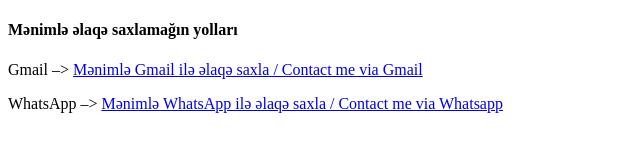
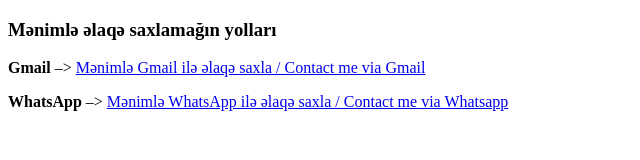
Before and after one commit to fatehmmammadzadeh-arch/Menimle-Elaqe-ucun-sayt, a plain HTML site: page index.html in a window 1280 px wide. Shown: the whole page, without its empty margins (0-640 px from the left). Drawn offline with Linux system fonts and the light colour scheme.

Commit message:
Update index.html

```diff
--- a/index.html
+++ b/index.html
@@ -5,16 +5,16 @@
   <title>Mənimlə əlaqə saxlamağın yolları</title>
  </head>
  <body>
-  <h4>Mənimlə əlaqə saxlamağın yolları</h4>
+  <h3>Mənimlə əlaqə saxlamağın yolları</h3>
 
-  <p>Gmail –>
+  <p><b>Gmail</b> –>
     <a <a href="https://mail.google.com/mail/?view=cm&fs=1&to=fateh.m.mammadzadeh@gmail.com" target="_blank">
   Mənimlə Gmail ilə əlaqə saxla / Contact me via Gmail
 </a>
     </a>
   </p>
 
-  <p>WhatsApp –>
+  <p><b>WhatsApp</b> –>
     <a href="https://wa.me/994508300503" target="_blank">
       Mənimlə WhatsApp ilə əlaqə saxla / Contact me via Whatsapp
     </a>
```
